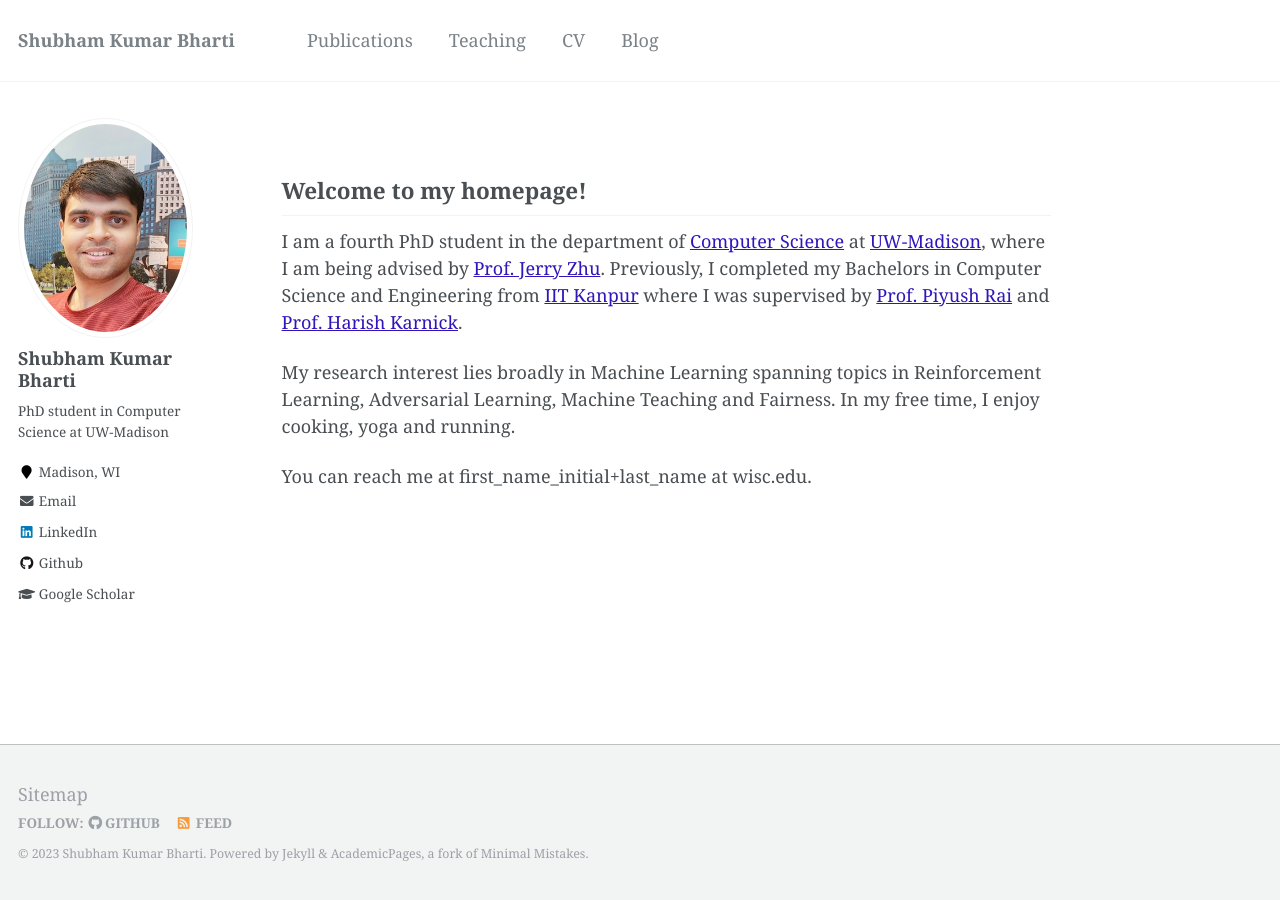
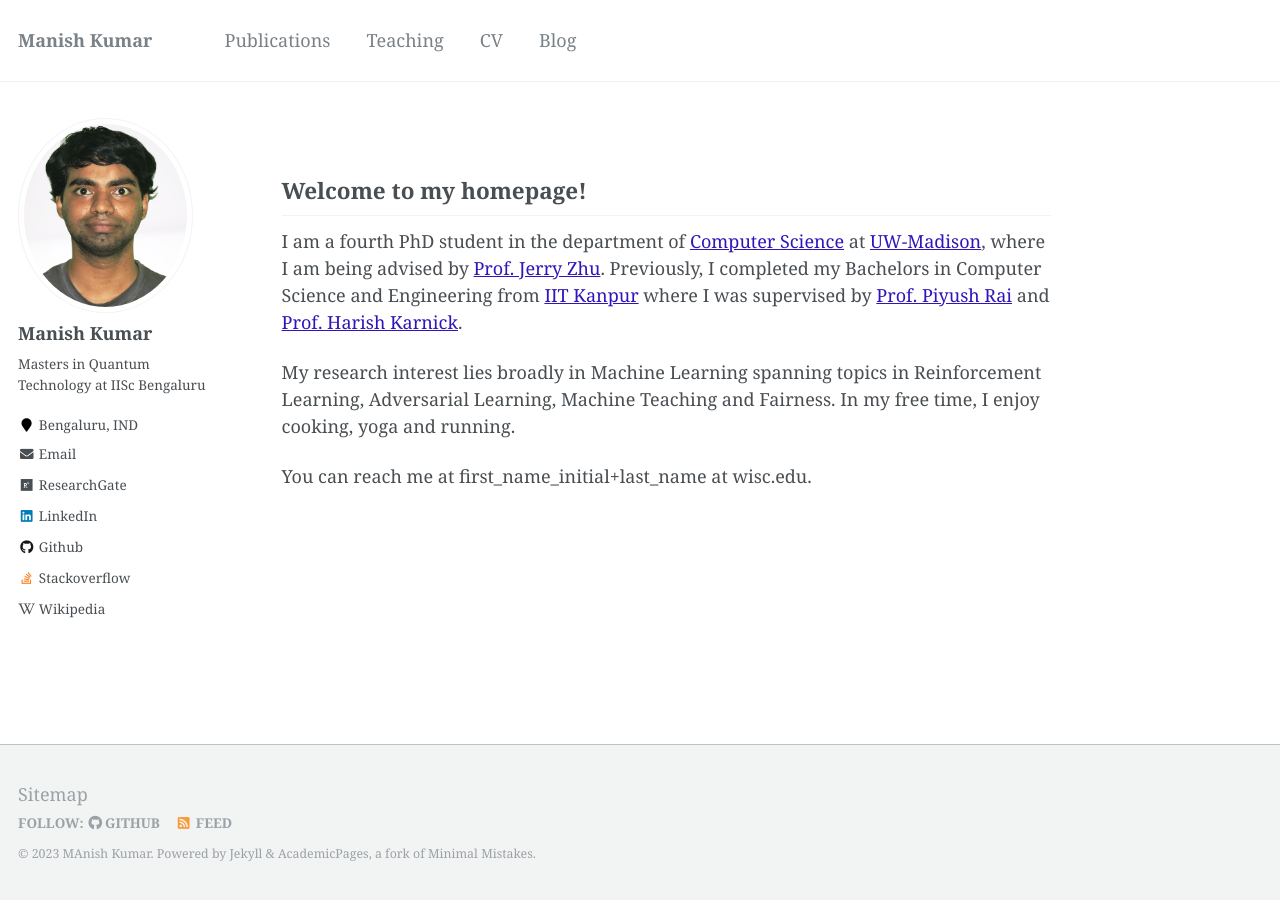
Before and after one commit to 108mk/108mk.github.io, a Jekyll site: the page built from _pages/about.md, in a window 1280 px wide. Built offline with Jekyll 4.4.1, drawn with Linux system fonts in a browser that asks for light colours.

Commit message:
Update _config.yml

```diff
--- a/_config.yml
+++ b/_config.yml
@@ -7,13 +7,13 @@
 
 # Site Settings
 locale                   : "en-US"
-title                    : "Shubham Kumar Bharti  "
+title                    : "Manish Kumar"
 title_separator          : "-"
-name                     : &name "Shubham Kumar Bharti"
+name                     : &name "MAnish Kumar"
 description              : &description "Welcome to my Academic Webpage"
-url                      : https://skbharti.github.io # the base hostname & protocol for your site
+url                      : https://108mk.github.io # the base hostname & protocol for your site
 baseurl                  : "" # the subpath of your site, e.g. "/blog"
-repository               : "skbharti/skbharti.github.io"
+repository               : "108mk/108mk.github.io"
 teaser                   :  # filename of teaser fallback teaser image placed in /images/, .e.g. "500x300.png"
 breadcrumbs              : false # true, false (default)
 words_per_minute         : 160
@@ -80,15 +80,15 @@ analytics:
 
 # Site Author
 author:
-  name             : "Shubham Kumar Bharti"
-  avatar           : "portrait.jpg"
-  bio              : "PhD student in Computer Science at UW-Madison"
-  location         : "Madison, WI"
+  name             : "Manish Kumar"
+  avatar           : "manish_BG-white.png"
+  bio              : "Masters in Quantum Technology at IISc Bengaluru"
+  location         : "Bengaluru, IND"
   employer         :
   pubmed           :
-  googlescholar    : https://scholar.google.com/citations?user=C4HtUnEAAAAJ&hl=en
-  email            :  "first_name_initial+last_name@wisc.edu"
-  researchgate     :  # example: "https://www.researchgate.net/profile/yourprofile"
+  googlescholar    : #https://scholar.google.com/citations?user=C4HtUnEAAAAJ&hl=en
+  email            : manishkumar7[at]iisc.ac.in
+  researchgate     : https://www.researchgate.net/profile/Manish-Kumar-41
   uri              :
   bitbucket        :
   codepen          :
@@ -96,17 +96,17 @@ author:
   flickr           :
   facebook         :
   foursquare       :
-  github           : skbharti
+  github           : 108mk
   google_plus      :
   keybase          :
   instagram        :
   impactstory      : #"https://profiles.impactstory.org/u/xxxx-xxxx-xxxx-xxxx"
   lastfm           :
-  linkedin         :  shubhamkumarbharti
+  linkedin         :  mk108
   # orcid            : #"http://orcid.org/yourorcidurl"
   pinterest        :
   soundcloud       :
-  stackoverflow    : # http://stackoverflow.com/users/123456/username
+  stackoverflow    : https://physics.stackexchange.com/users/145687/108-mk
   steam            :
   tumblr           :
   twitter          : #"replacethistwitterhandle"
@@ -114,7 +114,7 @@ author:
   weibo            :
   xing             :
   youtube          :
-  wikipedia        :
+  wikipedia        : https://en.wikipedia.org/wiki/User:108_mk
 
 
 # Reading Files
```
